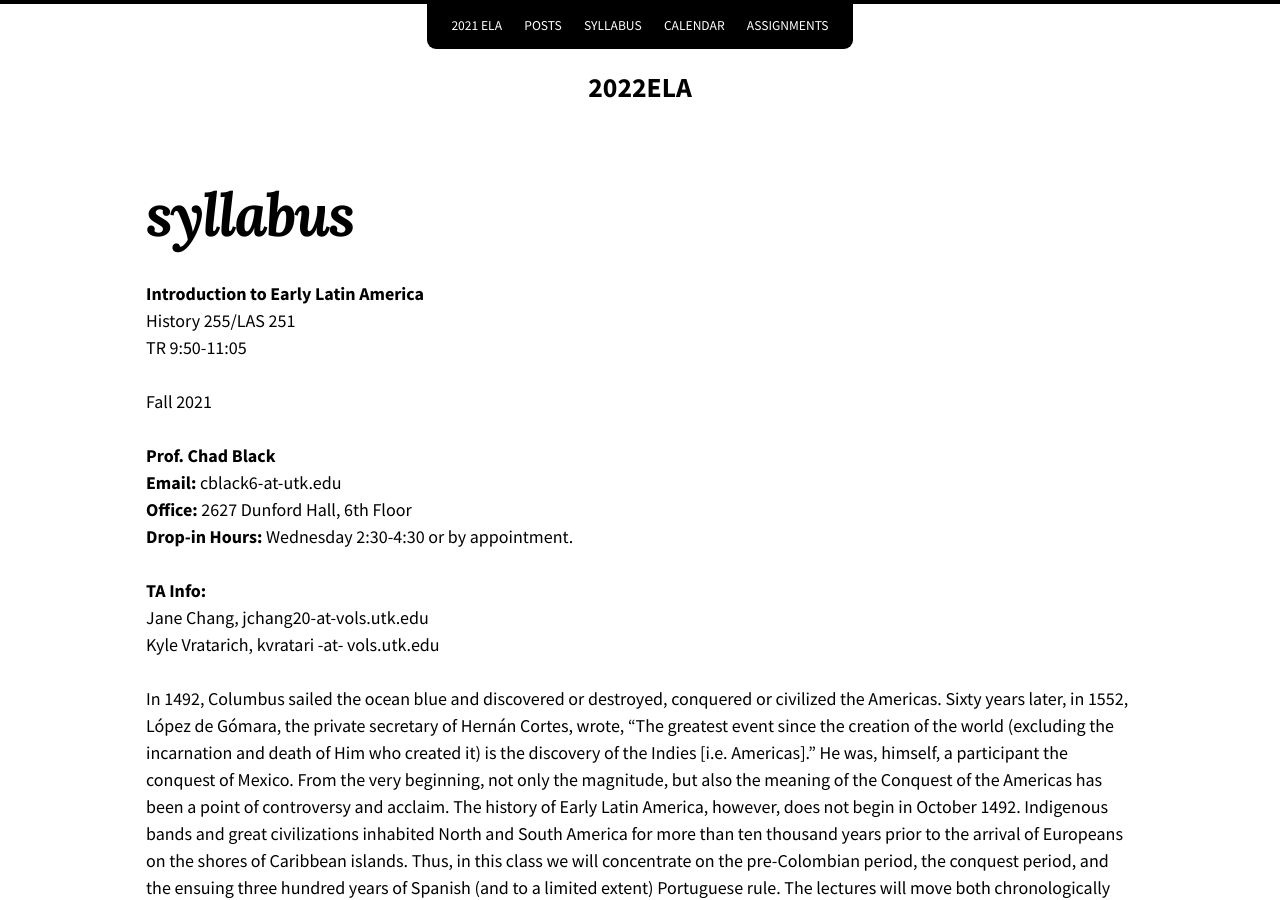
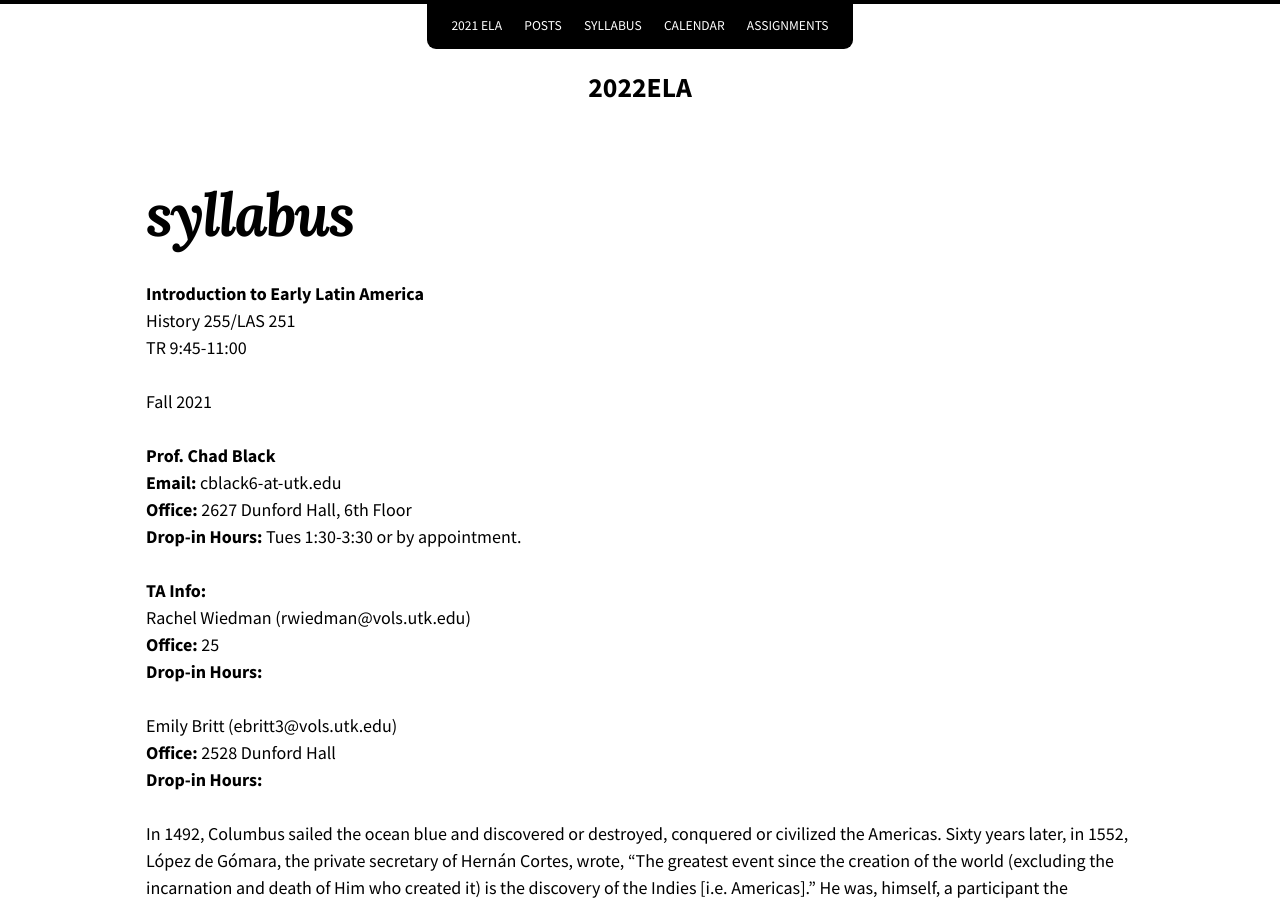
Before and after one commit to chadblack/2022ELA, a Jekyll site: the page built from syllabus.md, in a window 1280 px wide and 900 px high. Built offline with Jekyll 4.4.1, drawn with Linux system fonts in a browser that asks for light colours; nearby versions of some CDN libraries.

Commit message:
updated syllabus contact and hours

```diff
--- a/syllabus.md
+++ b/syllabus.md
@@ -5,24 +5,33 @@ title: syllabus
 
 **Introduction to Early Latin America**
 History 255/LAS 251
-TR 9:50-11:05
+TR 9:45-11:00
 
 Fall 2021
 
 **Prof. Chad Black**
 **Email:** cblack6-at-utk.edu
 **Office:** 2627 Dunford Hall, 6th Floor
-**Drop-in Hours:** Wednesday 2:30-4:30 or by appointment.
+**Drop-in Hours:** Tues 1:30-3:30 or by appointment.
 
 **TA Info:**
-Jane Chang,  jchang20-at-vols.utk.edu
-Kyle Vratarich, kvratari -at- vols.utk.edu
+Rachel Wiedman (rwiedman@vols.utk.edu)
+**Office:** 25
+**Drop-in Hours:**
+
+
+Emily Britt (ebritt3@vols.utk.edu)
+**Office:** 2528 Dunford Hall
+**Drop-in Hours:**
+
+
+
 
 In 1492, Columbus sailed the ocean blue and discovered or destroyed, conquered
 or civilized the Americas. Sixty years later, in 1552, López de Gómara, the
 private secretary of Hernán Cortes, wrote, "The greatest event since the
 creation of the world (excluding the incarnation and death of Him who created
-it) is the discovery of the Indies \[i.e. Americas\]." He was, himself,
+it) is the discovery of the Indies [i.e. Americas]." He was, himself,
 a participant the conquest of Mexico. From the very beginning, not only the
 magnitude, but also the meaning of the Conquest of the Americas has been
 a point of controversy and acclaim. The history of Early Latin America,
```
